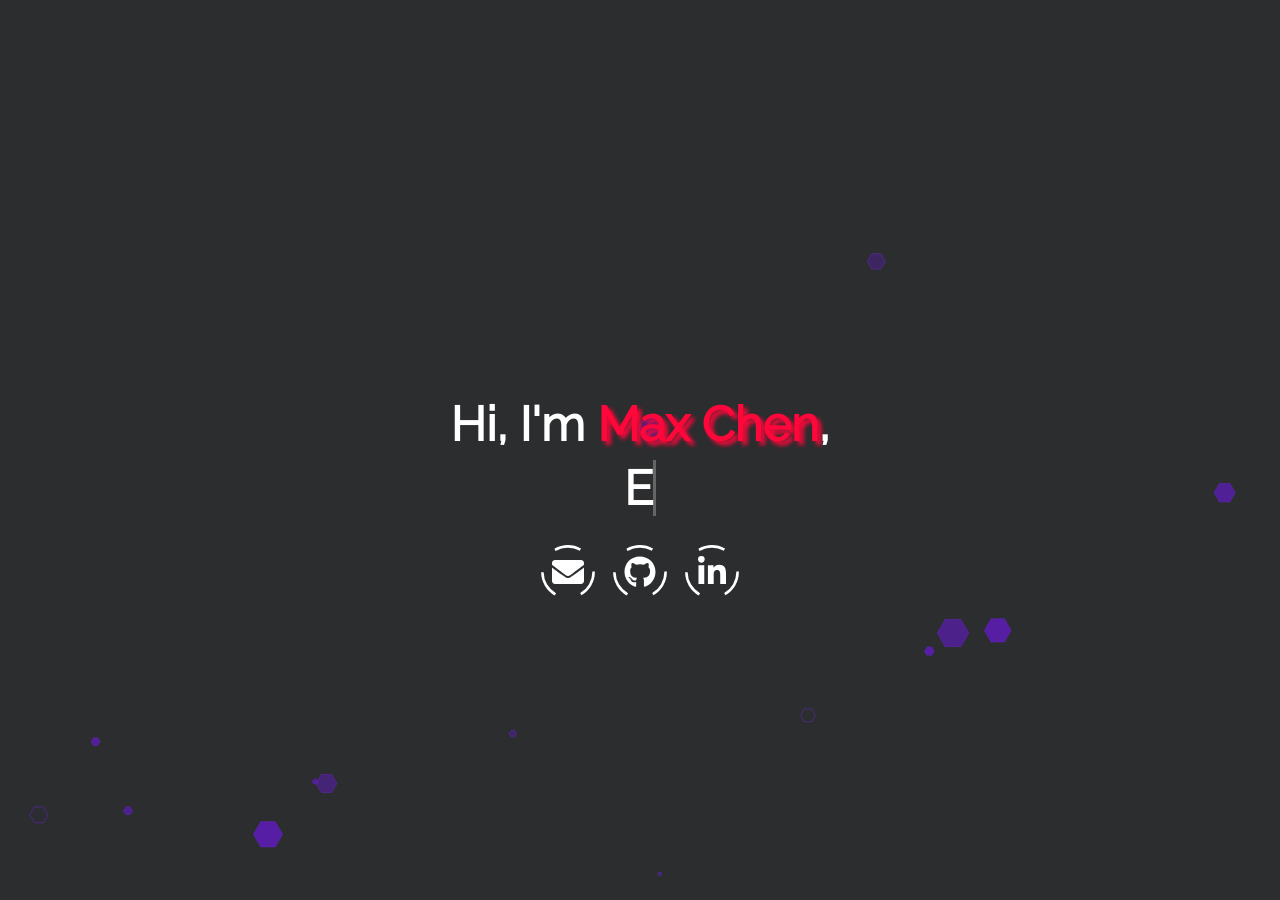
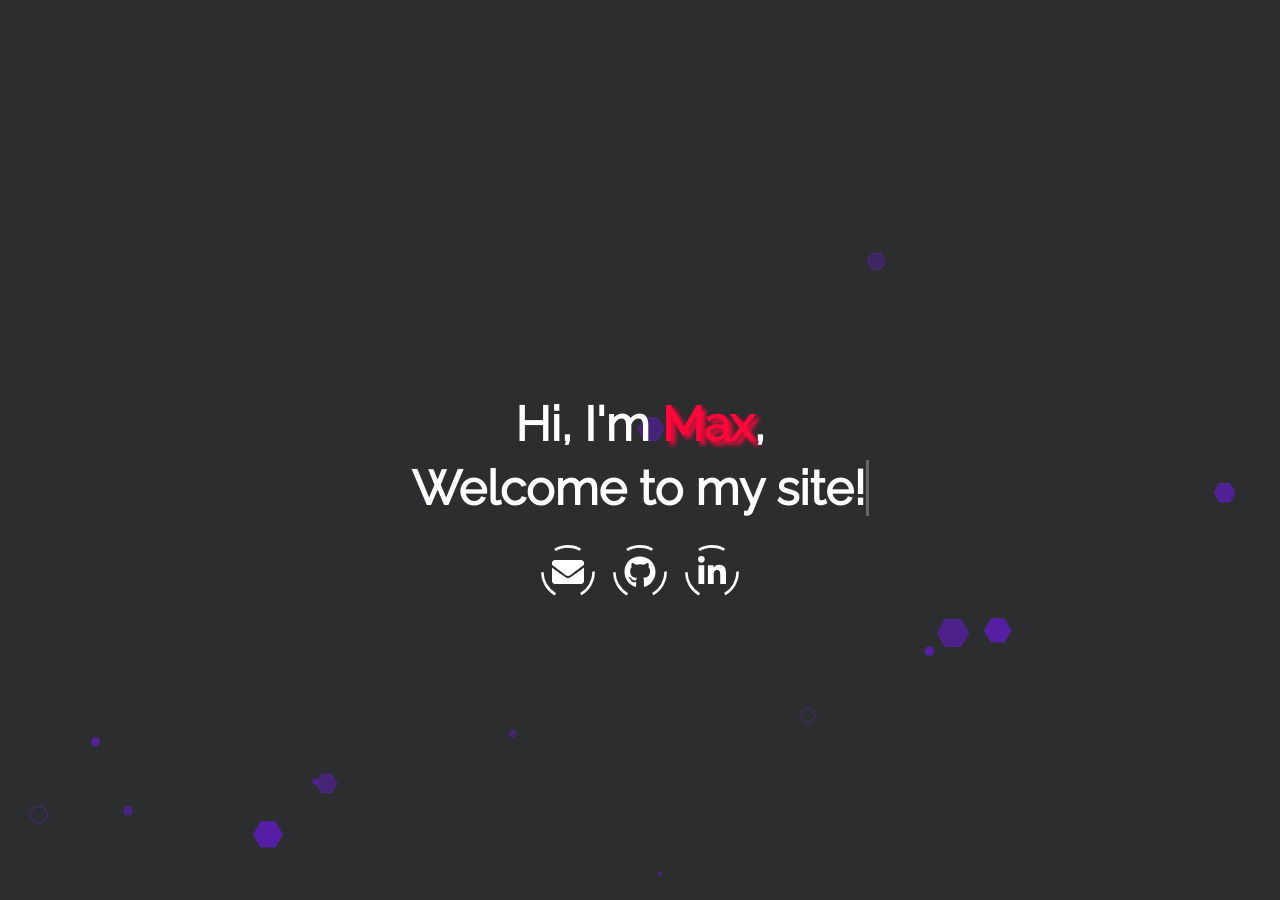
Before and after one commit to maxchen8920/maxchen8920.github.io, a Jekyll site: the page built from index.html, in a window 1280 px wide and 900 px high. Built offline with Jekyll 4.4.1, drawn with Linux system fonts in a browser that asks for light colours.

Commit message:
Update _config.yml

```diff
--- a/_config.yml
+++ b/_config.yml
@@ -2,7 +2,7 @@
 
 # GENERAL SITE SETTINGS
 # title: This will be displayed as the website's name in your browser tab.
-title: Welcome
+title: Max's Page
 # description: This will be meta HTML tag content. This can be ignored.
 description: Personal website powered by Jekyll
 # baseurl: The subpath of your site
@@ -11,10 +11,10 @@ baseurl: ""
 
 # LANDING PAGE
 # username: This will displayed on the landing page as your name.
-username: Max Chen
+username: Max
 # typing_text: This will be typed before 'scroll down for more'.
 # > set this to your job title, e.g. Fullstack Developer
-typing_text: Enjoy your stay!
+typing_text: Welcome to my site!
 # email: Your E-Mail address for the email button.
 email: maxchen8920@gmail.com
 # For every social button you want to display, set your username or userid
```
